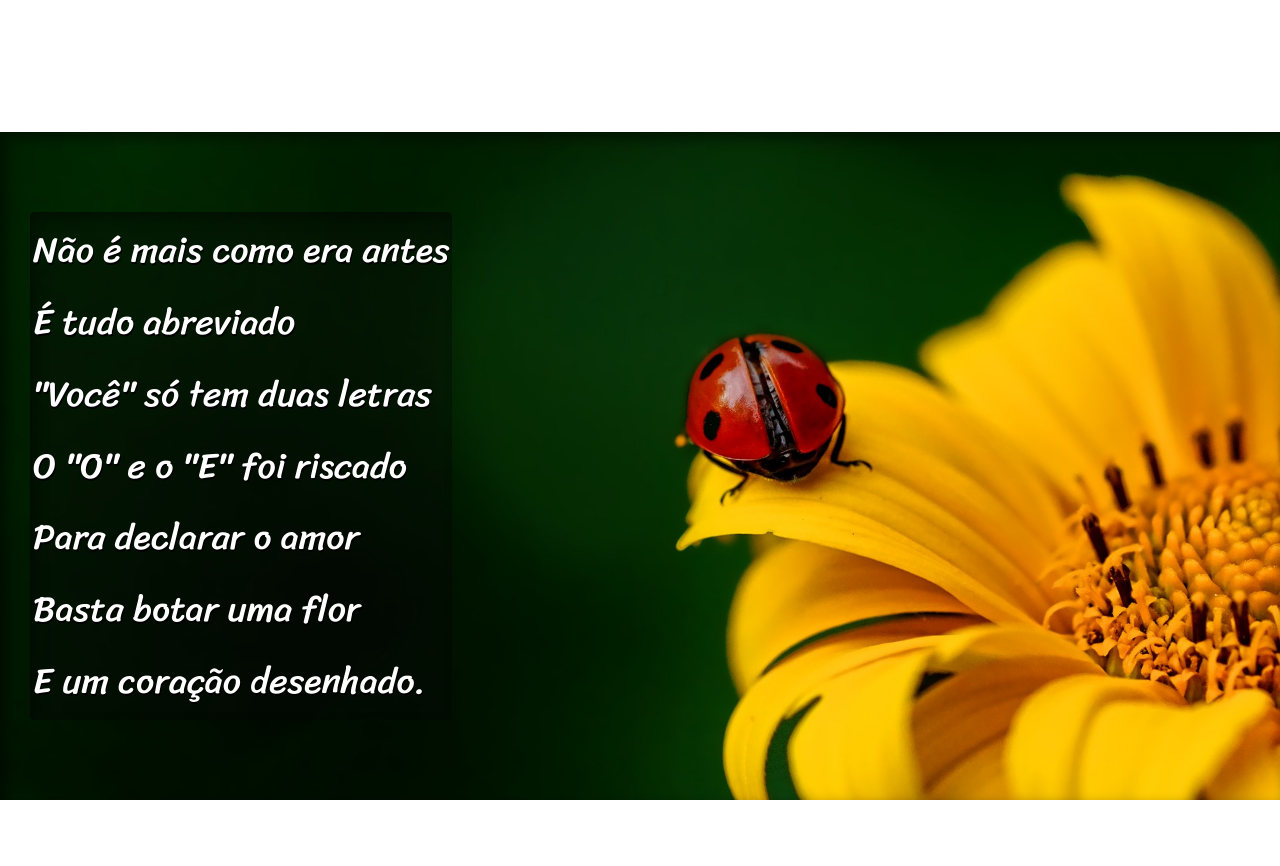
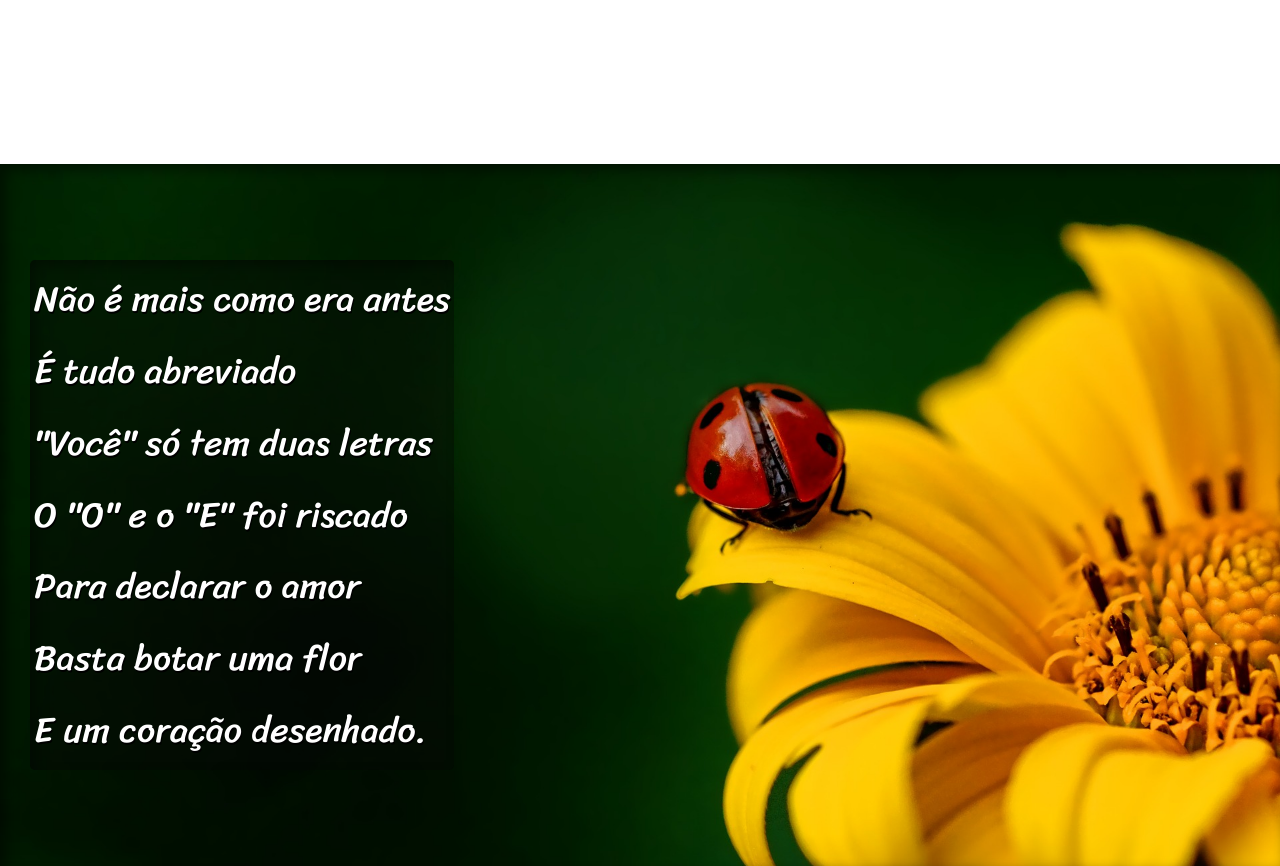
Before and after one commit to Danielzory/CursoHTML, a plain HTML site: page Desafios/D12/index.htm in a window 1280 px wide. Shown: the part 840-1706 px from the top of the page. Drawn offline with Linux system fonts and the light colour scheme; a web font is replaced by a local one.

Commit message:
Atualizando detalhes

```diff
--- a/Desafios/D12/style.css
+++ b/Desafios/D12/style.css
@@ -49,8 +49,8 @@ a:hover{
 }
 
 section{
-    padding-top: 10vh;
-    padding-bottom: 10vh;
+    padding-top: 12vh;
+    padding-bottom: 12vh;
     line-height: 2em;
     padding-left: 30px;
     font-family: var(--font3);
@@ -70,7 +70,7 @@ section.img > p{
     background-color: rgba(8, 8, 8, 0.347);
     display: inline-block;
     border-radius: 5px;
-    padding: 3px;
+    padding: 4px;
     text-shadow: 1px 2px 0px black;
     box-shadow: inset 6px 6px 13px 0px rgba(0, 0, 0, 0.389);
 }
```
